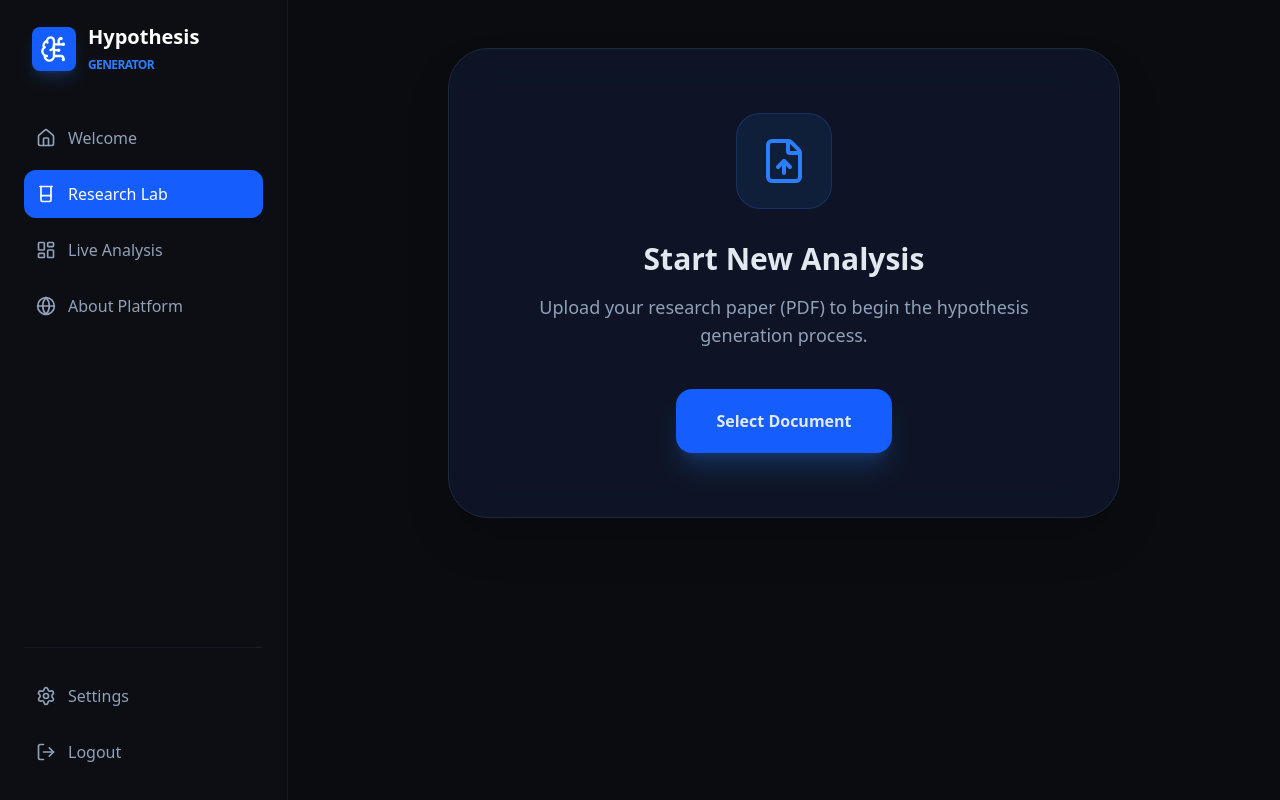
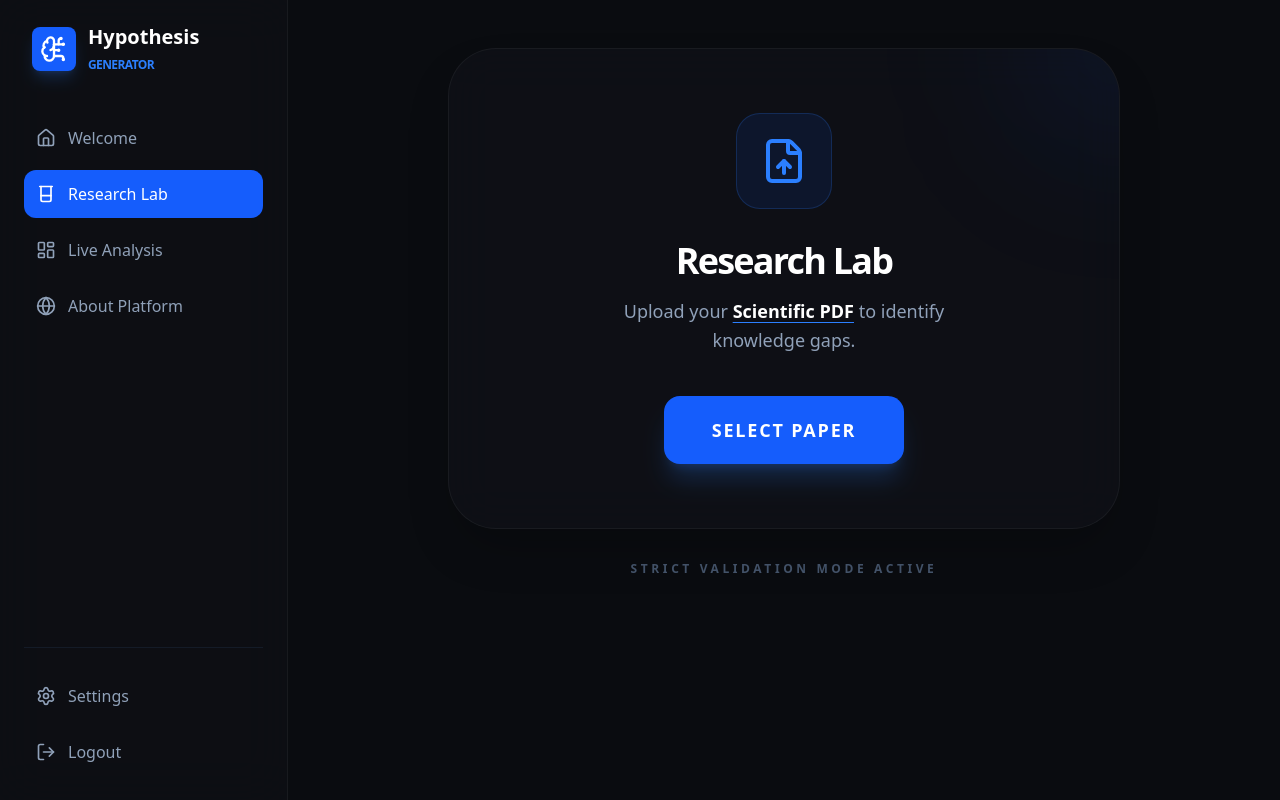
Before and after one commit to kishan0430/Hypothesis-Generator-AI, a React app in the folder frontend/: page /lab in a window 1280 px wide. Both pictures are taken after typing "name@example.com", "Sample123" into the empty fields and a click on the button "Enter Workspace". Built offline with nearby package versions, Linux system fonts and the light colour scheme; the HTML template or start-up script is replaced by a standard one.

Commit message:
fix: renamed function and added resume guardrails

```diff
--- a/frontend/src/pages/LabPage.jsx
+++ b/frontend/src/pages/LabPage.jsx
@@ -1,28 +1,45 @@
 import React, { useState } from 'react';
 import { motion } from 'framer-motion';
-import { Upload, FileUp, Loader2 } from 'lucide-react';
+import { FileUp, Loader2, AlertTriangle } from 'lucide-react';
 import axios from 'axios';
 import { useNavigate } from 'react-router-dom';
 
 export default function LabPage({ setAnalysisData }) {
   const [loading, setLoading] = useState(false);
+  const [error, setError] = useState(null);
   const navigate = useNavigate();
 
+  // --- THE MAIN FUNCTION ---
   const handleFile = async (e) => {
     const file = e.target.files[0];
     if (!file) return;
+
+    // Reset states
     setLoading(true);
+    setError(null);
 
     const formData = new FormData();
     formData.append('file', file);
 
+    // Get the backend URL (from Render environment or localhost)
+    const backendUrl = import.meta.env.VITE_BACKEND_URL || 'http://localhost:8000';
+
     try {
-      const backendUrl = import.meta.env.VITE_BACKEND_URL || 'http://localhost:8000';
-const res = await axios.post(`${backendUrl}/generate-hypothesis`, formData);
+      const res = await axios.post(`${backendUrl}/generate-hypothesis`, formData);
+
+      // If successful, save data and go to Analysis
       setAnalysisData(res.data);
-      navigate('/analysis'); // Automatically jump to the results page
+      navigate('/analysis');
+
     } catch (err) {
-      alert("Error: " + (err.response?.data?.detail || "Connection failed"));
+      // --- THE CRITICAL ERROR LOGIC ---
+      // This catches the "Access Denied" message from your Python backend
+      const message = err.response?.data?.detail || "Connection to AI Engine failed.";
+      setError(message);
+
+      // Also show an alert so it's impossible to miss
+      alert("⚠️ " + message);
+
     } finally {
       setLoading(false);
     }
@@ -31,30 +48,60 @@ const res = await axios.post(`${backendUrl}/generate-hypothesis`, formData);
   return (
     <div className="p-12 h-full flex flex-col items-center justify-center">
       <motion.div
-        initial={{ scale: 0.9, opacity: 0 }} animate={{ scale: 1, opacity: 1 }}
-        className="w-full max-w-2xl bg-slate-900/80 border border-slate-800 rounded-[2.5rem] p-16 text-center shadow-2xl backdrop-blur-xl"
+        initial={{ scale: 0.9, opacity: 0 }}
+        animate={{ scale: 1, opacity: 1 }}
+        className="w-full max-w-2xl bg-[#0f1117]/80 border border-white/5 rounded-[3rem] p-16 text-center shadow-2xl backdrop-blur-xl relative overflow-hidden"
       >
+        {/* Glow effect */}
+        <div className="absolute -top-24 -right-24 w-48 h-48 bg-blue-600/10 rounded-full blur-[80px]" />
+
         {loading ? (
-          <div className="space-y-6">
+          <div className="space-y-6 relative z-10">
             <Loader2 size={60} className="animate-spin mx-auto text-blue-500" />
-            <h2 className="text-2xl font-bold text-white">Extracting Scientific Insight...</h2>
-            <p className="text-slate-400">The AI is cross-referencing your PDF with current knowledge bases.</p>
+            <div className="space-y-2">
+              <h2 className="text-3xl font-bold text-white tracking-tight">Analyzing Document</h2>
+              <p className="text-slate-400">Gemini 2.5 is checking for scientific validity...</p>
+            </div>
           </div>
         ) : (
-          <>
-            <div className="bg-blue-500/10 w-24 h-24 rounded-3xl flex items-center justify-center mx-auto mb-8 border border-blue-500/20">
+          <div className="relative z-10">
+            <div className="bg-blue-600/10 w-24 h-24 rounded-3xl flex items-center justify-center mx-auto mb-8 border border-blue-500/20">
               <FileUp size={48} className="text-blue-500" />
             </div>
-            <h2 className="text-3xl font-bold mb-4">Start New Analysis</h2>
-            <p className="text-slate-400 mb-10 text-lg">Upload your research paper (PDF) to begin the hypothesis generation process.</p>
 
-            <input type="file" id="pdfUpload" className="hidden" onChange={handleFile} />
-            <label htmlFor="pdfUpload" className="inline-block bg-blue-600 hover:bg-blue-700 px-10 py-5 rounded-2xl font-bold cursor-pointer transition-all hover:scale-105 active:scale-95 shadow-xl shadow-blue-500/20">
-              Select Document
+            <h2 className="text-4xl font-bold mb-4 text-white tracking-tighter">Research Lab</h2>
+            <p className="text-slate-400 mb-10 text-lg max-w-sm mx-auto leading-relaxed">
+              Upload your <span className="text-white font-bold underline decoration-blue-500 underline-offset-4">Scientific PDF</span> to identify knowledge gaps.
+            </p>
+
+            {/* Show error message if it exists */}
+            {error && (
+              <div className="mb-8 p-4 bg-red-500/10 border border-red-500/20 rounded-2xl flex items-center gap-3 text-red-400 text-sm font-medium text-left animate-in fade-in slide-in-from-top-2">
+                <AlertTriangle size={20} className="shrink-0" />
+                <span>{error}</span>
+              </div>
+            )}
+
+            <input
+              type="file"
+              id="pdfUpload"
+              className="hidden"
+              onChange={handleFile}
+              accept=".pdf"
+            />
+            <label
+              htmlFor="pdfUpload"
+              className="inline-block bg-blue-600 hover:bg-white hover:text-blue-600 text-white px-12 py-5 rounded-2xl font-black text-lg cursor-pointer transition-all hover:scale-105 active:scale-95 shadow-xl shadow-blue-500/20 uppercase tracking-widest"
+            >
+              Select Paper
             </label>
-          </>
+          </div>
         )}
       </motion.div>
+
+      <p className="mt-8 text-slate-600 text-xs font-bold uppercase tracking-[0.3em]">
+        Strict Validation Mode Active
+      </p>
     </div>
   );
 }
```
Also changed, not shown: 1 other file (tests, documents, lock files or other folders).
